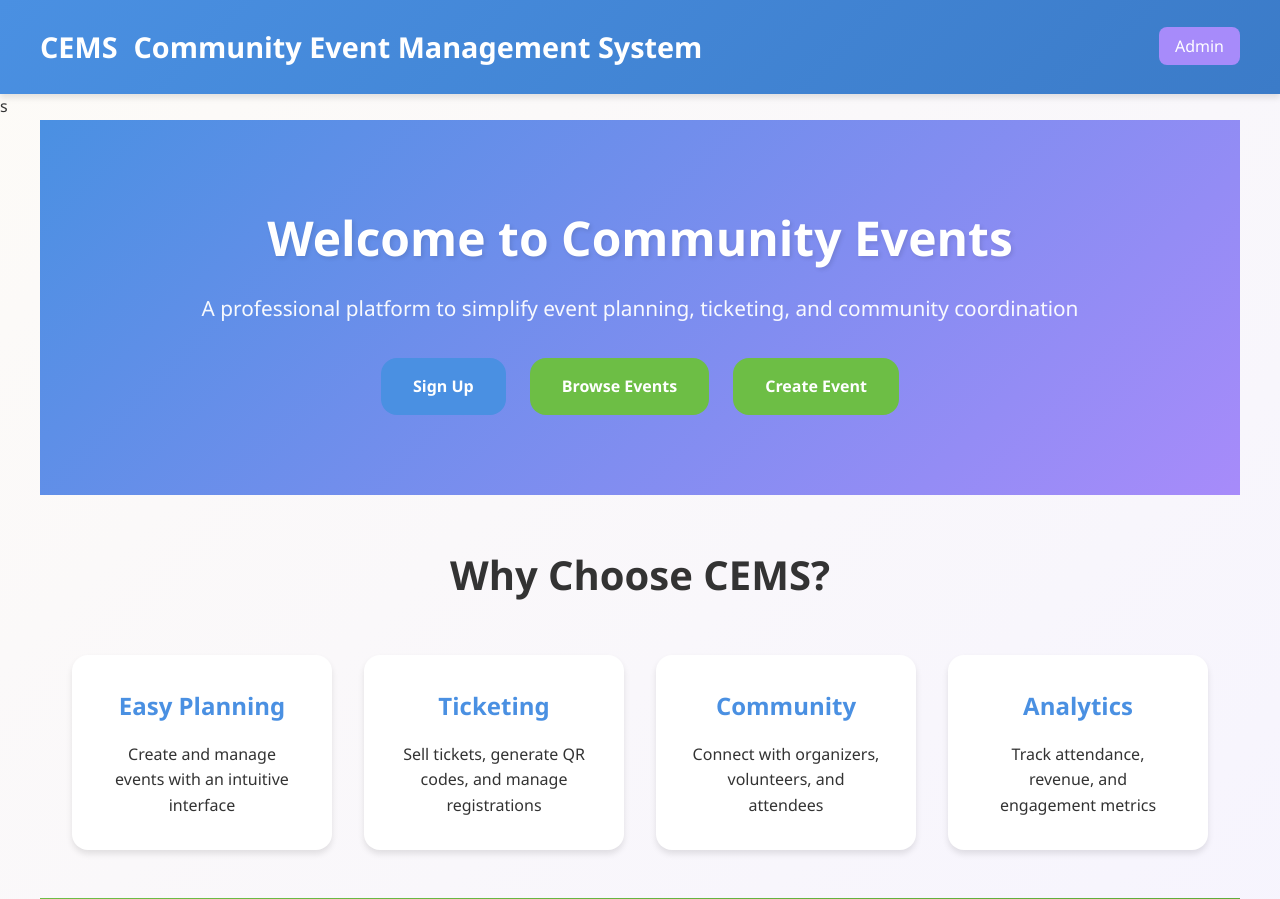
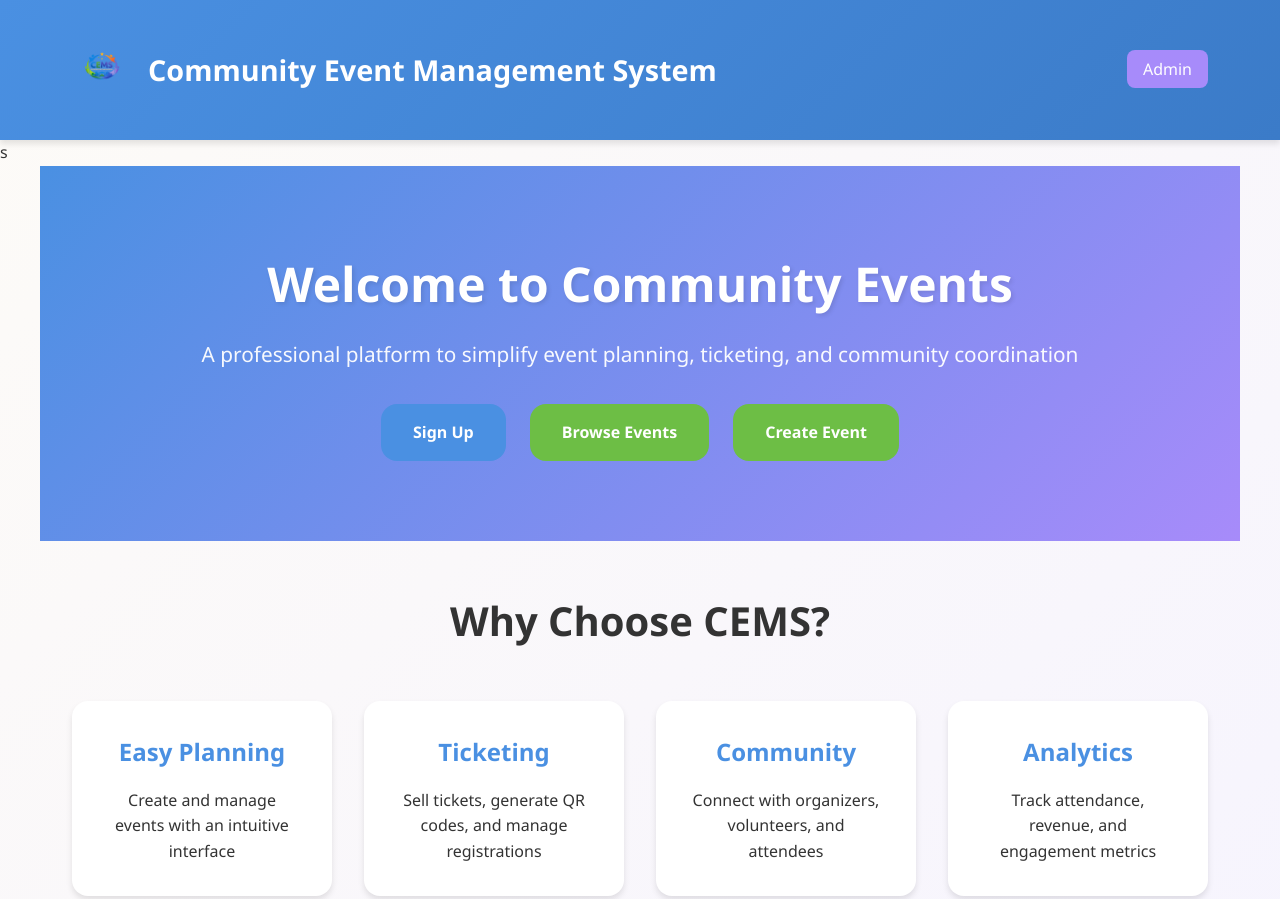
Before and after one commit to faithramatsakane/Community-Event-Management-System, a plain HTML site: page index.html in a window 1280 px wide. Shown: the top 899 px of the page. Drawn offline with Linux system fonts and the light colour scheme.

Commit message:
added a logo

```diff
--- a/css/style.css
+++ b/css/style.css
@@ -30,6 +30,25 @@
   --shadow-xl: 0 20px 25px rgba(0, 0, 0, 0.1);
 
   --transition: all 0.3s ease;
+}
+
+.logo img {
+  height: 60px;
+  width: auto;
+  vertical-align: middle;
+}
+
+nav {
+  display: flex;
+  align-items: center;
+  justify-content: space-between;
+  padding: 1rem 2rem;
+}
+
+nav h1 {
+  font-size: 1.5rem;
+  color: var(--blue);
+  margin-left: 1rem;
 }
 
 /* ===== GLOBAL STYLES ===== */
--- a/index.html
+++ b/index.html
@@ -11,7 +11,10 @@
   <header>
     <nav class="navbar">
       <section class="nav-brand">
-        <h1>CEMS</h1><!--add logo here-->
+      <a href="index.html" class="logo">
+        <img src="CEMS.png" alt="CEMS Logo">
+      </a>
+        <!--<h1>CEMS</h1>add logo here-->
         <h1>Community Event Management System</h1>
       </section>
       <ul class="nav-links">
```
Also changed, not shown: CEMS.png (added).
